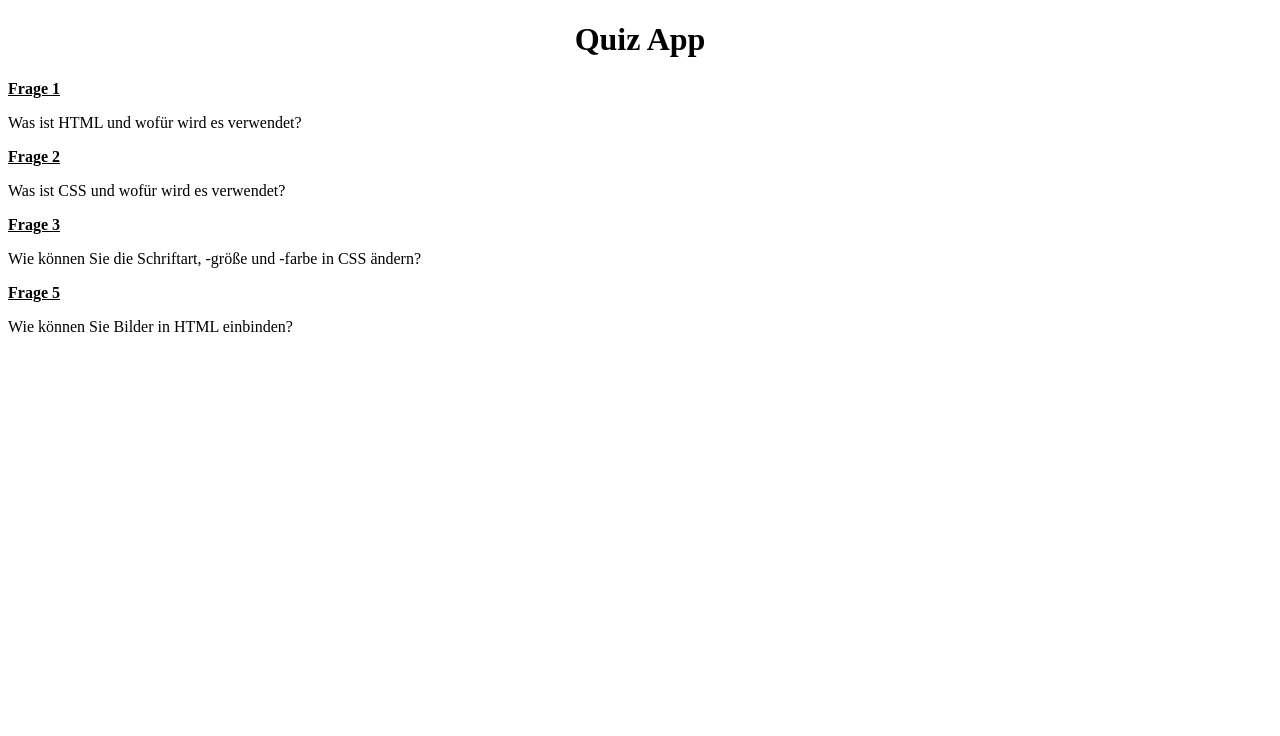
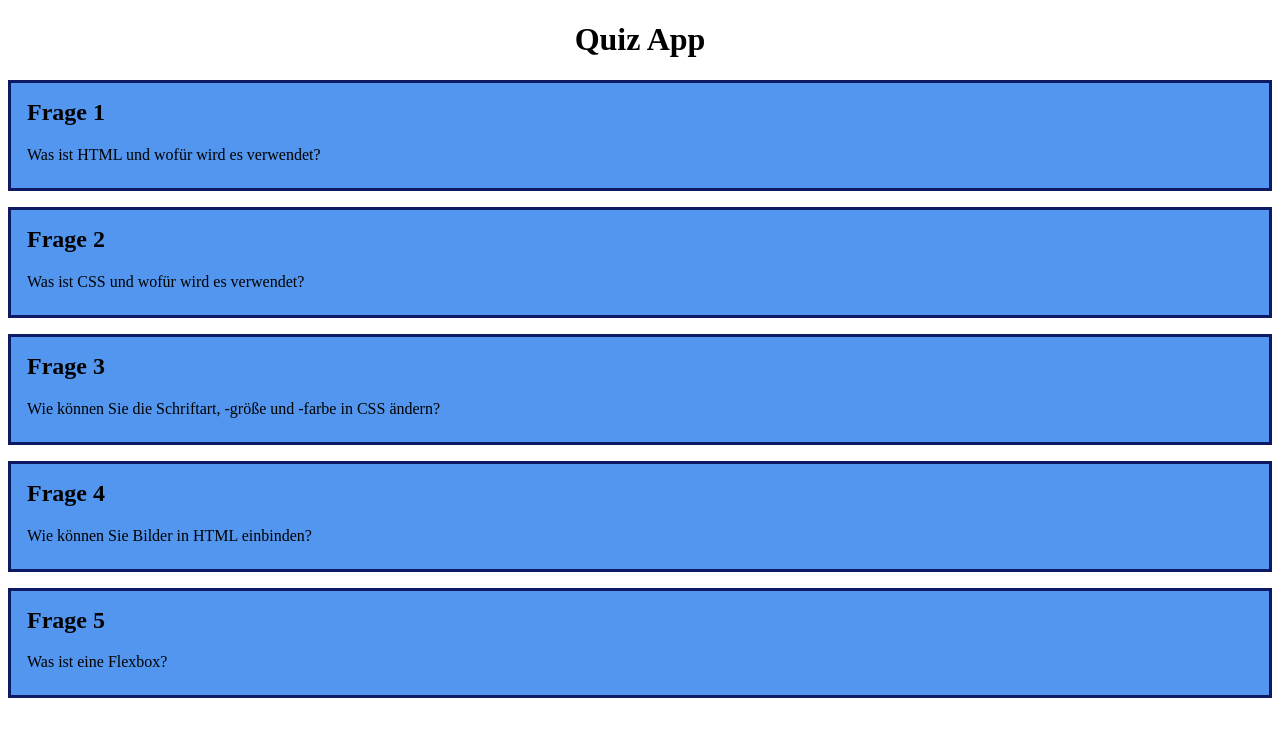
Before and after one commit to Danielschuetzle/neue-Fische, a plain HTML site: page Quiz/index.html in a window 1280 px wide. Drawn offline with Linux system fonts and the light colour scheme.

Commit message:
questions and card style added

```diff
--- a/Quiz/css/styles.css
+++ b/Quiz/css/styles.css
@@ -1,9 +1,18 @@
-h1 {
-  font-weight: bolder;
+.title {
   text-align: center;
 }
+
 .card {
-  display: flex;
-  font-weight: bold;
-  text-decoration: underline;
+  background-color: #5296ef;
+  border: 3px solid #0e1b64;
+  margin-bottom: 1rem;
+  padding: 1rem;
 }
+
+.card h2 {
+  margin-top: 0;
+}
+
+.card p {
+  margin: 0.5rem 0;
+}
--- a/Quiz/index.html
+++ b/Quiz/index.html
@@ -7,25 +7,27 @@
     <link rel="stylesheet" href="css/styles.css" />
     <title>Document</title>
   </head>
-  <body></body>
+  <body>
     <h1 class="title">Quiz App</h1>
-
-  <div>
-    <card class="card">Frage 1</card>
+    <div class="card">
+      <h2>Frage 1</h2>
       <p>Was ist HTML und wofür wird es verwendet?</p>
     </div>
-  <div>
-    <card class="card">Frage 2</card>
+    <div class="card">
+      <h2>Frage 2</h2>
       <p>Was ist CSS und wofür wird es verwendet?</p>
     </div>
-
-  <div>
-    <card class="card">Frage 3</card>
+    <div class="card">
+      <h2>Frage 3</h2>
       <p>Wie können Sie die Schriftart, -größe und -farbe in CSS ändern?</p>
     </div>
-
-  <div>
-    <card class="card">Frage 5</card>
+    <div class="card">
+      <h2>Frage 4</h2>
       <p>Wie können Sie Bilder in HTML einbinden?</p>
     </div>
+    <div class="card">
+      <h2>Frage 5</h2>
+      <p>Was ist eine Flexbox?</p>
+    </div>
+  </body>
 </html>
```
Lines whose indentation alone changed are shown as unchanged.
